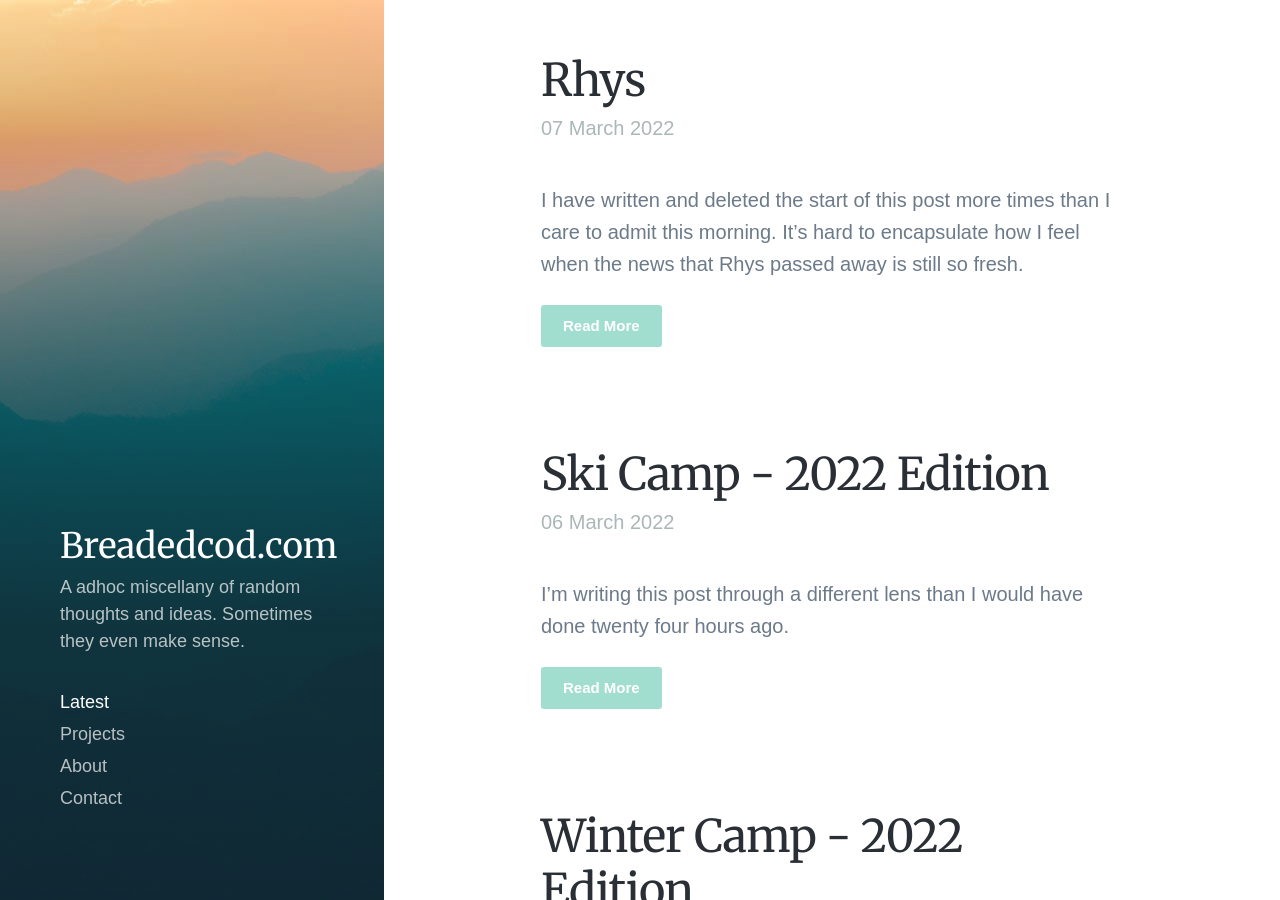
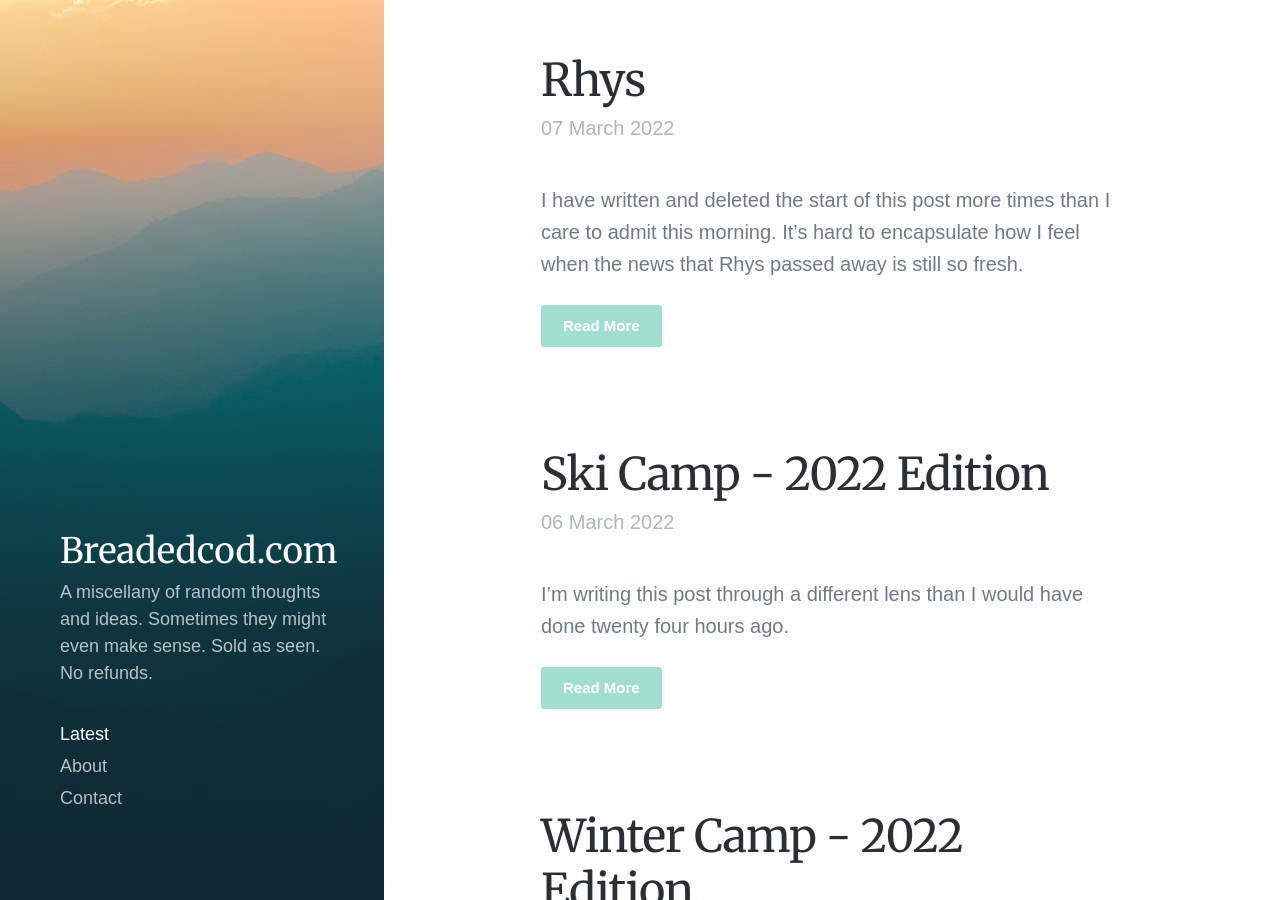
Before and after one commit to breadedcod/breadedcod.github.io, a Jekyll site: the page built from index.html, in a window 1280 px wide and 900 px high. Built offline with Jekyll 4.4.1, drawn with Linux system fonts in a browser that asks for light colours; nearby versions of some CDN libraries; some web fonts are replaced; the list of posts is cut into pages by our own code.

Commit message:
updated settings
removed projects for now.

```diff
--- a/_data/settings.yml
+++ b/_data/settings.yml
@@ -1,6 +1,6 @@
 basic_settings:
   site_title: Breadedcod.com
-  site_tagline: A adhoc miscellany of random thoughts and ideas. Sometimes they even make sense.
+  site_tagline: A miscellany of random thoughts and ideas. Sometimes they might even make sense. Sold as seen. No refunds.
   favicon_image: /images/favicon.png
 
 header_settings:
@@ -12,8 +12,8 @@ menu_settings:
   menu_items:
     - title: 'Latest'
       url: '/'
-    - title: 'Projects'
-      url: '/projects/'
+#    - title: 'Projects'
+#      url: '/projects/'
     - title: 'About'
       url: '/about'
     - title: 'Contact'
```
Also changed, not shown: 1 other file.
